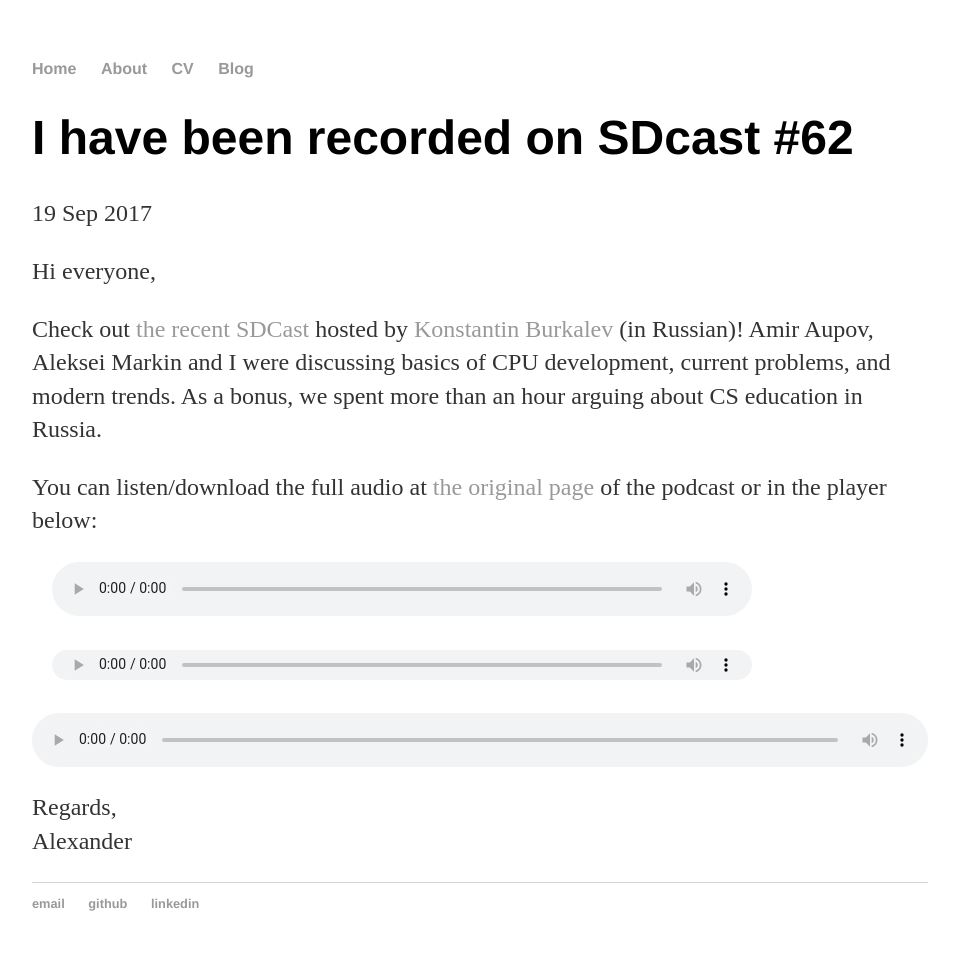
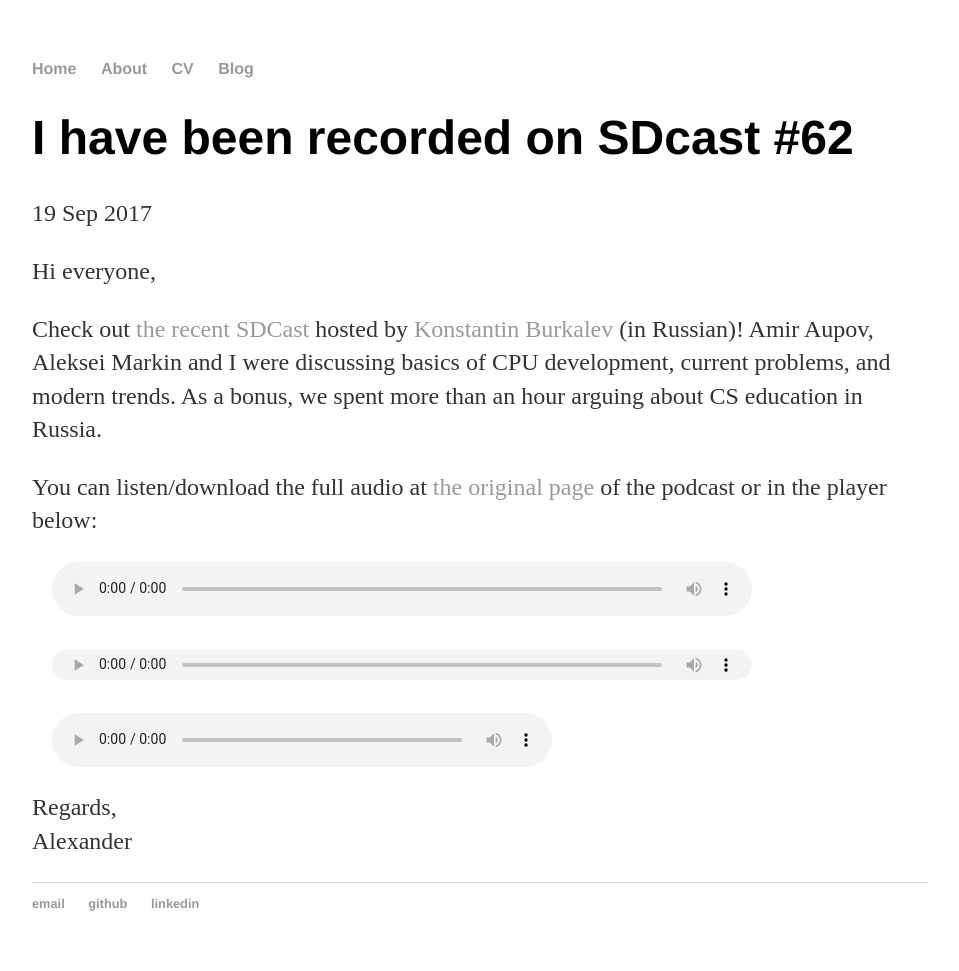
Before and after one commit to alexander-titov/alexander-titov.github.io, a Jekyll site: the page built from _posts/2017-09-19-SDcast-N62.md, in a window 1280 px wide. Shown: the whole page, without its empty margins (160-1119 px from the left). Built offline with Jekyll 4.4.1, drawn with Linux system fonts in a browser that asks for light colours.

Commit message:
One more time

```diff
--- a/_posts/2017-09-19-SDcast-N62.md
+++ b/_posts/2017-09-19-SDcast-N62.md
@@ -20,7 +20,6 @@
 </p>
 
 <p>
-<meta name="viewport" content="width=device-width, initial-scale=1">
 <audio controls="controls" preload="metadata" style="height: 30px; width: 700px; padding-left: 20px;">
    <source src="https://github.com/alexander-titov/alexander-titov.github.io/blob/master/media/SDCast_N62__26_August_2017.ogg?raw=true" type="audio/ogg">
    <source src="https://sdcast.ksdaemon.ru/podlove/file/293/s/webplayer/c/episode/SDCast-62.ogg" type="audio/ogg">
@@ -30,8 +29,7 @@
 </p>
 
 <p>
-<audio controls="controls" preload="metadata" style="width:100% !important; min-height: 30px; display:block;">
-<meta name="viewport" content="width=device-width, initial-scale=1">
+<audio controls="controls" preload="metadata" style="width:500px; min-height: 30px; display:block; margin:20px;">
    <source src="https://github.com/alexander-titov/alexander-titov.github.io/blob/master/media/SDCast_N62__26_August_2017.ogg?raw=true" type="audio/ogg">
    <source src="https://sdcast.ksdaemon.ru/podlove/file/293/s/webplayer/c/episode/SDCast-62.ogg" type="audio/ogg">
    <source src="https://sdcast.ksdaemon.ru/podlove/file/292/s/webplayer/c/episode/SDCast-62.mp3" type="audio/mpeg">
```
